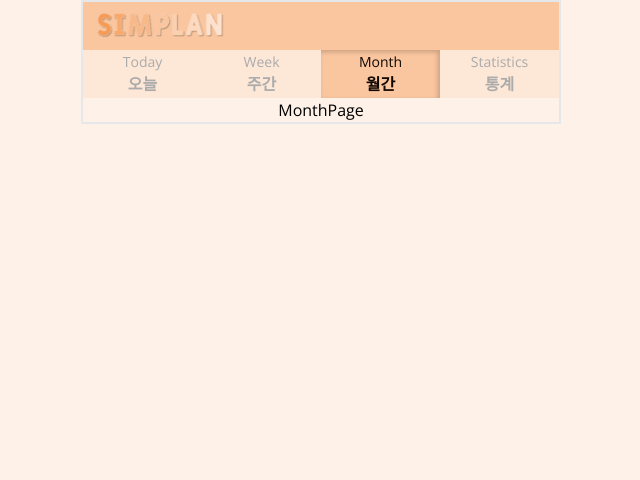
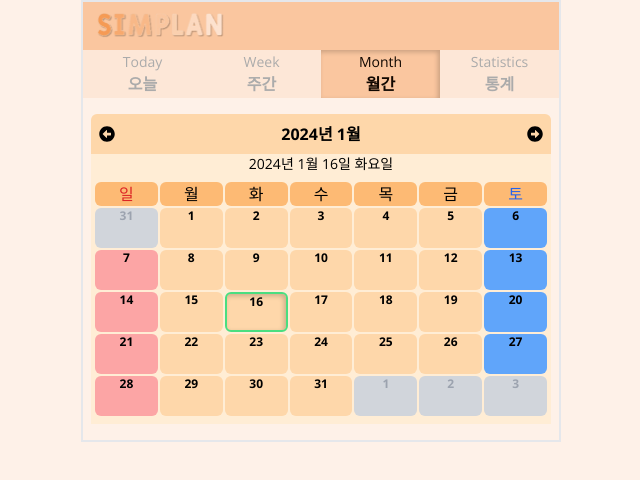
Before and after one commit to cjfal2/SIMPLAN_next, a Next.js app: page /Month in a window 1280 px wide. Shown: the top 480 px of the page, without its empty margins (319-959 px from the left). Built offline with nearby package versions, Linux system fonts and the light colour scheme.

Commit message:
월 페이지 달력 띄우기 화면만

```diff
--- a/src/app/Month/page.tsx
+++ b/src/app/Month/page.tsx
@@ -1,7 +1,10 @@
 import React from 'react'
+import MonthPageItem from '../components/month/MonthPageItem'
 
 export default function MonthPage() {
   return (
-    <div>MonthPage</div>
+    <div className='w-full'>
+      <MonthPageItem />
+    </div>
   )
 }
--- a/src/app/components/month/MonthMini.tsx
+++ /dev/null
@@ -1,7 +0,0 @@
-import React from 'react'
-
-export default function MonthMini() {
-  return (
-    <div>MonthMini</div>
-  )
-}
--- /dev/null
+++ b/src/app/components/month/MonthPageCalendar.tsx
@@ -0,0 +1,150 @@
+"use client";
+
+import { getCalendar } from "@/app/service/getCalendar";
+import React, { useEffect, useState } from "react";
+import { FaArrowAltCircleLeft, FaArrowAltCircleRight } from "react-icons/fa";
+
+// 요일 별로 폰트색을 다르게 부여
+const daysOfWeek: string[][] = [
+  ["일", "text-red-600"],
+  ["월", "text-black"],
+  ["화", "text-black"],
+  ["수", "text-black"],
+  ["목", "text-black"],
+  ["금", "text-black"],
+  ["토", "text-blue-600"],
+];
+
+// 타입 프롭스 선언
+type Props = {
+  year: number;
+  month: number;
+  day: number;
+  dayOfWeek: string;
+};
+
+export default function MonthPageCalendar({
+  year,
+  month,
+  day,
+  dayOfWeek,
+}: Props) {
+  const [newYear, setNewYear] = useState<number>(year); // 바꿀 년도
+  const [newMonth, setNewMonth] = useState<number>(month); // 바꿀 월
+  const [newDay, setNewDay] = useState<number>(day); // 바꿀 날
+  const [newDOW, setNewDOW] = useState<string>(dayOfWeek);
+  const [calendar, setCalendar] = useState<number[][]>(
+    getCalendar(newYear, newMonth - 1)
+  ); // 해당 년/월 의 캘린더 정보
+
+  useEffect(() => {
+    setCalendar(getCalendar(newYear, newMonth - 1));
+    console.log(newMonth);
+  }, [newYear, newMonth]); // useEffect를 사용하여 년/월이 바뀌는 것을 계속 추적
+
+  /** 월을 이동하는 함수.  m: 지금 월 , w: 월을 더하는지 빼는지 */
+  const selMonth = (m: number, w: boolean) => {
+    if (w) {
+      // 더하기
+      if (newMonth === 12) {
+        setNewMonth(1);
+        setNewYear(newYear + 1);
+      } else {
+        setNewMonth(newMonth + 1);
+      }
+    } else {
+      // 빼기
+      if (newMonth === 1) {
+        setNewMonth(12);
+        setNewYear(newYear - 1);
+      } else {
+        setNewMonth(newMonth - 1);
+      }
+    }
+  };
+
+  /** 날짜를 고르는 함수. 이전 달이나 다음 달인 경우 년도와 월을 바꿔준다. */
+  const selDay = (d: number, w: number, idx: number) => {
+    if (w === 0) {
+      selMonth(newMonth, false);
+    } else if (w === 2) {
+      selMonth(newMonth, true);
+    }
+
+    setNewDay(d);
+    setNewDOW(daysOfWeek[idx % 7][0]);
+  };
+
+  return (
+    <div className="flex flex-col w-full">
+      <div className="rounded-t-md flex justify-between w-full bg-orange-200 px-2 py-2 items-center">
+        {/* 월 이동 버튼 왼쪽 */}
+        <FaArrowAltCircleLeft
+          onClick={() => selMonth(newMonth, false)}
+          className="hover:cursor-pointer hover:scale-105"
+        />
+        <p className="font-bold select-none">
+          {newYear}년 {newMonth}월
+        </p>
+        {/* 월 이동 버튼 오른쪽 */}
+        <FaArrowAltCircleRight
+          onClick={() => selMonth(newMonth, true)}
+          className="hover:cursor-pointer hover:scale-105"
+        />
+      </div>
+      <p className="select-none text-sm w-full bg-orange-100">
+        {newYear}년 {newMonth}월 {newDay}일 {newDOW}요일
+      </p>
+      {/* 달력 부분 */}
+      <div className="grow w-full bg-orange-100 py-2">
+        {/* 그리드를 통하여 달력을 표현 */}
+        <div className="grid grid-cols-7 gap-0.5 px-1">
+          {/* 요일 출력 */}
+          {daysOfWeek.map((dayOfWeek) => (
+            <div
+              key={dayOfWeek[0]}
+              className={`${dayOfWeek[1]} bg-orange-300 px-2 rounded-md select-none`}
+            >
+              {dayOfWeek[0]}
+            </div>
+          ))}
+          {/* 달력 출력 */}
+          {/* 달력은 이전 달과 다음 달에 남은 부분을 회색으로 표시 */}
+          {/* 선택된 날은 초록색 테두리와 이너섀도우로 표시 */}
+          {calendar.map((date, index) => (
+            <div
+              key={index}
+              onClick={() => selDay(date[0], date[1], index)}
+              className={`select-none
+                      h-10
+                      rounded-md
+                      hover:cursor-pointer
+                      hover:scale-105
+                      hover:bg-opacity-45
+                      text-xs
+                      font-bold
+                      ${
+                        date[1] === 0 || date[1] === 2
+                          ? "bg-gray-300"
+                          : index % 7 === 0
+                          ? "bg-red-300"
+                          : (index + 1) % 7 === 0
+                          ? "bg-blue-400"
+                          : "bg-orange-200"
+                      }
+                      ${(date[1] === 0 || date[1] === 2) && "text-gray-400"}
+                      ${
+                        newDay === date[0] &&
+                        date[1] === 1 &&
+                        "border-2 border-green-400 shadow-innerDown"
+                      }
+                    `}
+            >
+              {date[0]}
+            </div>
+          ))}
+        </div>
+      </div>
+    </div>
+  );
+}
--- /dev/null
+++ b/src/app/components/month/MonthPageItem.tsx
@@ -0,0 +1,28 @@
+"use client";
+
+import { getTodayDate } from "@/app/service/getTodayDate";
+import React, { useState } from "react";
+import MonthPageCalendar from "./MonthPageCalendar";
+
+const daysOfWeek: string[] = ["일", "월", "화", "수", "목", "금", "토"];
+
+export default function MonthPageItem() {
+  let [yearToday, monthToday, dayToday, dayOfWeekToday]: number[] =
+    getTodayDate();
+  const [year, setYear] = useState<number>(yearToday);
+  const [month, setMonth] = useState<number>(monthToday);
+  const [day, setDay] = useState<number>(dayToday);
+  const [dayOfWeek, setDayOfWeek] = useState(daysOfWeek[dayOfWeekToday]);
+
+  return (
+    <div className="flex flex-col justify-center items-center py-4 px-2 w-full">
+      <MonthPageCalendar
+        year={year}
+        month={month}
+        day={day}
+        dayOfWeek={dayOfWeek}
+      />
+
+    </div>
+  );
+}
```
